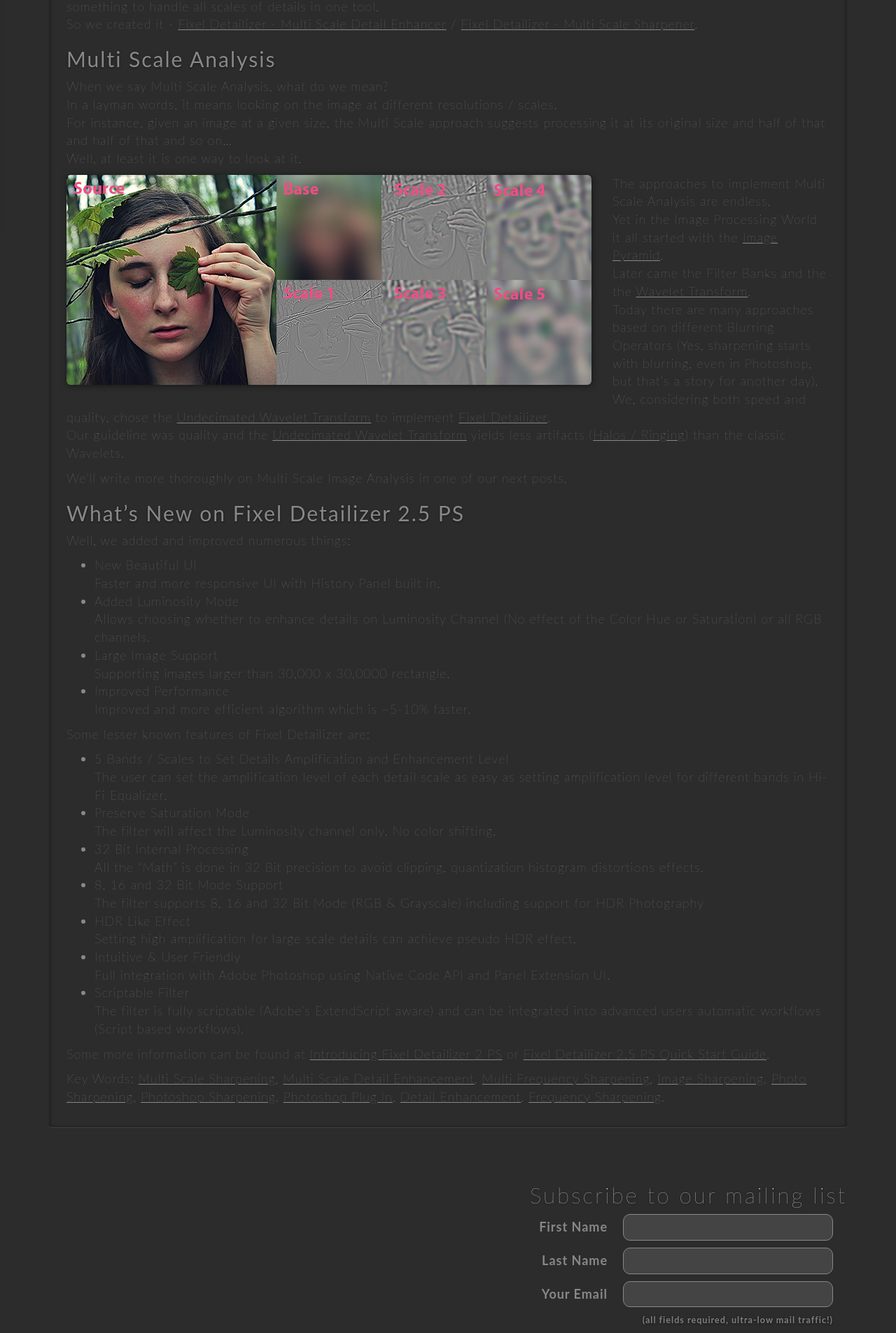
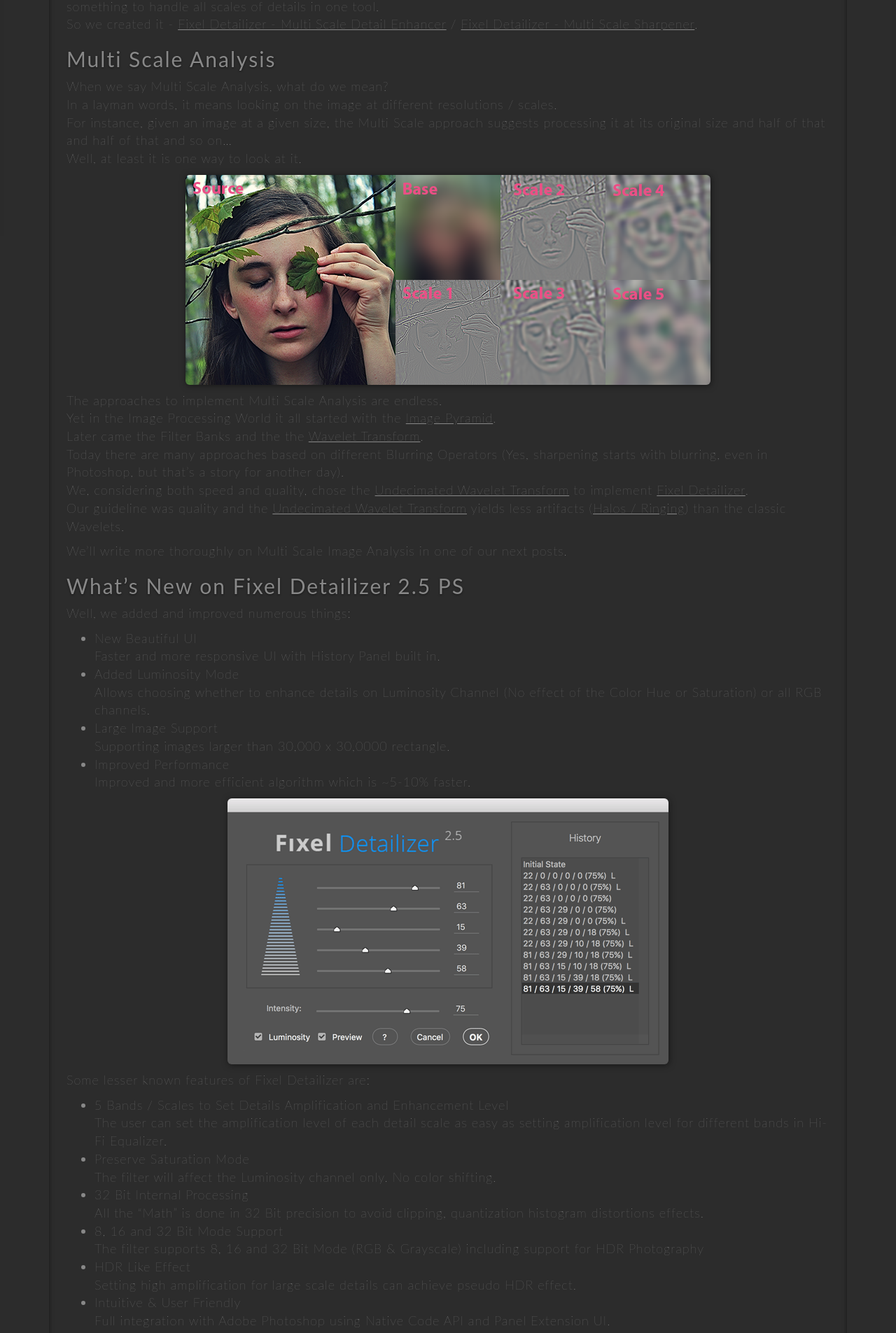
Before and after one commit to FixelAlgorithmsTeam/fixel, a Jekyll site: the page built from _posts/2016-07-18-fixel-detailizer-2-ps.md, in a window 1280 px wide. Shown: the part 563-2468 px from the top of the page at 70% size. Built offline with Jekyll 4.4.1, drawn with Linux system fonts in a browser that asks for light colours; nearby versions of some CDN libraries; comment, search, counter and statistics services are not loaded.

```diff
--- a/_posts/2016-07-18-fixel-detailizer-2-ps.md
+++ b/_posts/2016-07-18-fixel-detailizer-2-ps.md
@@ -27,7 +27,7 @@
 Well, at least it is one way to look at it.
 
 
-![Fixel Detailizer 2 Multi Scale][4]
+![Fixel Detailizer 2 Multi Scale][4]{:class="center-img"}
 
 
 The approaches to implement Multi Scale Analysis are endless.
@@ -50,6 +50,8 @@
 Supporting images larger than 30,000 x 30,0000 rectangle.
  * Improved Performance
 Improved and more efficient algorithm which is ~5-10% faster.
+
+![Fixel Detailizer 2 User Interface (UI)]({{site.baseurl}}/products/detailizer/images/detailizer.png "Fixel Detailizer 2 User Interface (UI)"){:class="center-img"}
 
 Some lesser known features of Fixel Detailizer are:
 
--- a/products/detailizer/index.html
+++ b/products/detailizer/index.html
@@ -90,7 +90,7 @@
 				<h1>Resources</h1>
 				<div class="row">
 					<div class="col-sm-6">
-						<a href="http://www.davidebarranca.com/?p=2614" title="Introducing Detailizer" target="_blank" class="hide-text detailizer-doc-sprite detailizer-intro pull-left img-circle img-documentation">Introducing Detailizer</a>
+						<a href="https://www.davidebarranca.com/2014/07/introducing-fixel-detailizer/" title="Introducing Detailizer" target="_blank" class="hide-text detailizer-doc-sprite detailizer-intro pull-left img-circle img-documentation">Introducing Detailizer</a>
 						<h4>Introducing Detailizer</h4>
 						<p class="feature-text">A blog post with examples and a primer on Frequency Decomposition theory</p>
 					</div>
```
